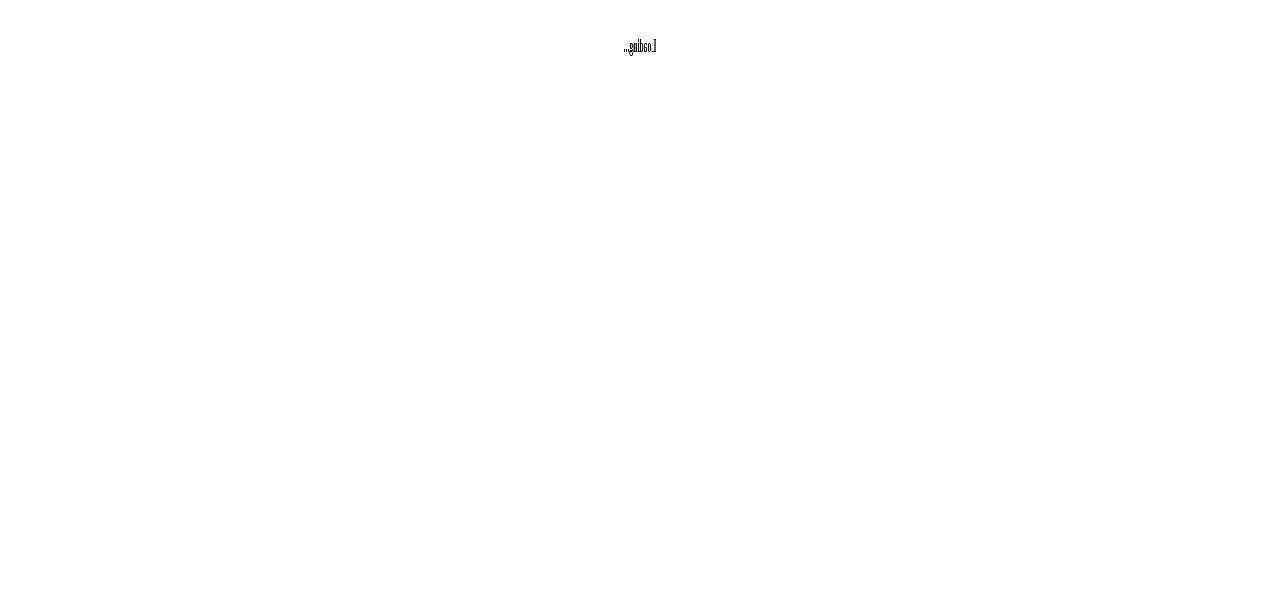
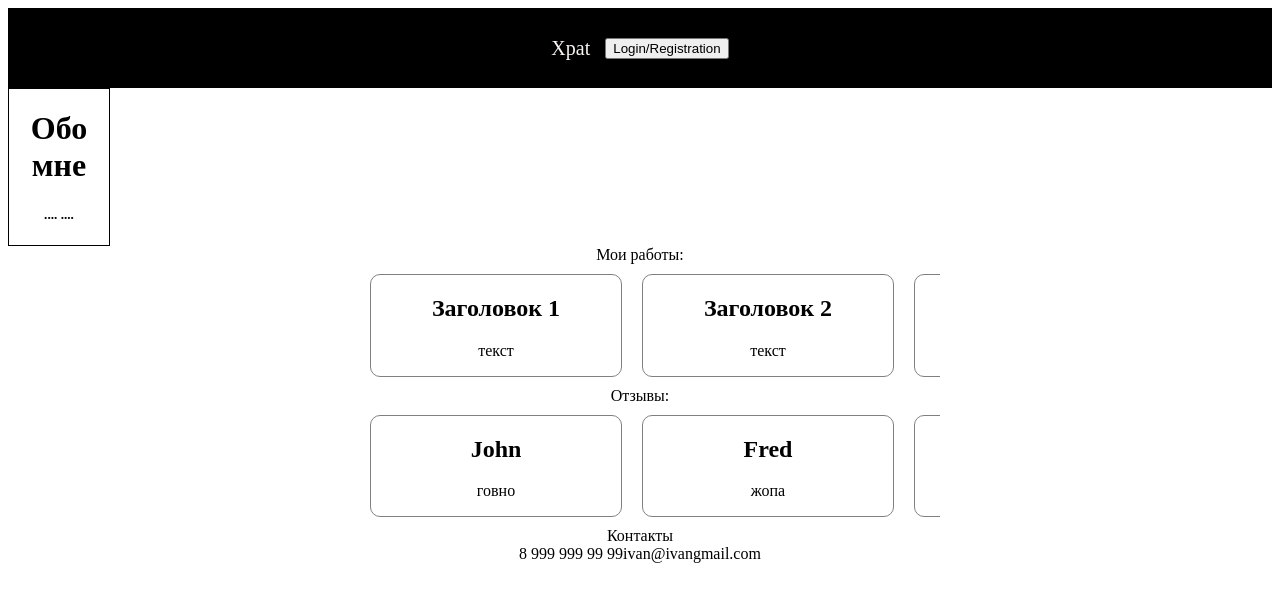
Before and after one commit to aribadri/ex-pats, a React (Create React App) app in the folder client/: page /profi/1 in a window 1280 px wide. Before the commit this address had no page. Shown: the top 602 px of the page. Built offline with nearby package versions, Linux system fonts and the light colour scheme.

Commit message:
scroll bar

```diff
--- a/client/src/App.jsx
+++ b/client/src/App.jsx
@@ -5,15 +5,15 @@ import { Route, Routes } from 'react-router-dom';
 // import { ComboBox } from '@skbkontur/react-ui';
 import Layout from './components/Layout';
 import HomePage from './pages/HomePage';
-import SpecialistPage from './pages/SpecialistPage';
+import SpecialistPage from './pages/SpesialistPage';
 import UserPage from './pages/UserPage';
 import MyModal from './components/MyModal';
-import Loader from './UI/loader/Loader';
-// import LogiForm from './components/LoginForm';
+// import Loader from './UI/loader/Loader';
+import LoginForm from './components/LoginForm';
 // import RegForm from './components/RegForm';
 import Tabs from './UI/tabs/Tabs';
 import RegForm from './components/RegForm';
-import InputList from './UI/combobox/InputList';
+// import InputList from './UI/combobox/InputList';
 // import InputList from './UI/combobox/InputList';
 // import MyButton from './UI/button/MyButton';
 
@@ -42,9 +42,8 @@ function App() {
     { value: 6, label: 'Собутыльник' },
   ];
   const items = [
-    { title: 'Ищу услугу', content: <RegForm /> },
-    { title: 'Предлагаю услугу', content: <RegForm /> },
-    { title: 'Войти', content: <InputList /> },
+    { title: 'Зарегистрироваться', content: <RegForm /> },
+    { title: 'Войти', content: <LoginForm /> },
   ];
 
   const variations = ['Выберете ваш регион', 'Выберете услугу'];
@@ -67,16 +66,13 @@ function App() {
               />
 )}
           />
-          <Route path="/spesialist/:id" element={<SpecialistPage />} />
+          <Route path="/profi/:id" element={<SpecialistPage />} />
           <Route path="/user/:id" element={<UserPage />} />
         </Route>
       </Routes>
       <MyModal visible={modal} setModal={setModal}>
         <Tabs items={items} />
       </MyModal>
-      <div style={{ display: 'flex', alignItems: 'bottom', justifyContent: 'center' }}>
-        <Loader />
-      </div>
 
     </div>
   );
--- /dev/null
+++ b/client/src/components/About.jsx
@@ -0,0 +1,15 @@
+import React from 'react';
+
+function About() {
+  return (
+    <div>
+      <h1>Обо мне</h1>
+      <h5>
+        ....
+        ....
+      </h5>
+    </div>
+  );
+}
+
+export default About;
--- /dev/null
+++ b/client/src/components/Contacts.jsx
@@ -0,0 +1,12 @@
+import React from 'react';
+
+function Contacts() {
+  return (
+    <div style={{ display: 'flex', justifyContent: 'center', alignItems: 'center' }}>
+      <div className="telefon">8 999 999 99 99</div>
+      <div className="e-mail">ivan@ivangmail.com</div>
+    </div>
+  );
+}
+
+export default Contacts;
--- /dev/null
+++ b/client/src/components/Scrolllabel.css
@@ -0,0 +1,35 @@
+.portfolio{
+  max-width: 600px;
+  margin: auto;
+
+}
+.items{
+  display: flex;
+  flex-direction: row;
+  padding:10px;
+  cursor: pointer;
+  overflow-x: scroll;
+}
+.items::-webkit-scrollbar{
+  width: 0;
+  background: transparent;
+  -ms-overflow-style: none;
+  scrollbar-width: none;
+}
+.items div>div{
+  margin-left: 20px;
+}
+.item{
+  border-radius:10px;
+  border: 1px solid gray;
+  min-width: 250px;
+  width: 250px;
+  margin-left: 20px;
+}
+.feedBack{
+  border-radius:10px;
+  border: 1px solid gray;
+  min-width: 250px;
+  width: 250px;
+  margin-left: 20px;
+}
--- /dev/null
+++ b/client/src/components/Scrolllabel.jsx
@@ -0,0 +1,65 @@
+/* eslint-disable consistent-return */
+import React, { useEffect, useState, useRef } from 'react';
+
+function Scrolllable({ children, _class }) {
+  const ref = useRef();
+  const [move, setMove] = useState({ isScrolling: false, clientX: 0, scrollX: 0 });
+  useEffect(() => {
+    const el = ref.current;
+    if (el) {
+      const onWheel = (e) => {
+        e.preventDefault();
+        el.scrollTo({ left: el.scrollLeft + e.deltaY * 4, behavior: 'smooth' });
+      };
+      el.addEventListener('wheel', onWheel);
+      return () => el.addEventListener('wheel', onWheel);
+    }
+  }, []);
+  const onMouseMove = (e) => {
+    if (ref && ref.current && !ref.current.contains(e.target)) {
+      return;
+    }
+    e.preventDefault();
+    const { clientX, scrollX, isScrolling } = move;
+    if (isScrolling) {
+      ref.current.scrollLeft = scrollX + e.clientX - clientX;
+      setMove({ ...move, scrollX: scrollX + e.clientX - clientX, clientX: e.clientX });
+    }
+  };
+  const onMouseDown = (e) => {
+    if (ref && ref.current && !ref.current.contains(e.target)) {
+      return;
+    }
+    e.preventDefault();
+    setMove({ ...move, isScrolling: true, clientX: e.clientX });
+  };
+  const onMouseUp = (e) => {
+    if (ref && ref.current && !ref.current.contains(e.target)) {
+      return;
+    }
+    e.preventDefault();
+    setMove({ ...move, isScrolling: false });
+  };
+  useEffect(() => {
+    document.addEventListener('mousedown', onMouseDown);
+    document.addEventListener('mouseup', onMouseUp);
+    document.addEventListener('mousemove', onMouseMove);
+    return () => {
+      document.removeEventListener('mousedown', onMouseDown);
+      document.removeEventListener('mouseup', onMouseUp);
+      document.removeEventListener('mousemove', onMouseMove);
+    };
+  });
+  return (
+    <div
+      ref={ref}
+      className={_class}
+      onMouseDown={onMouseDown}
+      onMouseUp={onMouseUp}
+      onMouseMove={onMouseMove}
+    >
+      {React.Children.map(children, (child) => React.Children.only(child))}
+    </div>
+  );
+}
+export default Scrolllable;
--- /dev/null
+++ b/client/src/components/dialog/Dialog.css
@@ -0,0 +1,36 @@
+.dialog{
+  position: fixed;
+    width: 100%;
+    height: 100%;
+    left: 0;
+    top: 0;
+    z-index: 999;
+    background: rgba(66, 66, 66, 0.8);
+
+    display: flex;
+    align-items: center;
+    justify-content: center;
+  }
+
+  .overlay-conteiner{
+    max-height: 100%;
+    width: 100%;
+    display: flex;
+    justify-content: center;
+    align-items: center;
+    overflow: auto;
+    padding: 20px;
+  }
+
+  .dialog-overlay{
+    padding: 24px;
+    margin: 0 auto;
+
+    background: #ffffff;
+    border-radius: 2px;
+    cursor: default;
+    position: relative;
+
+    max-width: 560px;
+    min-width: 288px;
+  }
--- /dev/null
+++ b/client/src/components/dialog/Dialog.jsx
@@ -0,0 +1,47 @@
+import React, { useEffect, useRef } from 'react';
+import './Dialog.css';
+import useClickOutside from '../../hook/ClickOutsideHook';
+
+// eslint-disable-next-line
+const DialogOverlay = ({ children, onClick, id }) => {
+  return (
+    <div className="dialog" onClick={onClick}>
+      <div className="overlay-conteiner" id={id}>{children}</div>
+    </div>
+  );
+};
+export default function Dialog({
+  notClosable, id, children, onChange, value,
+}) {
+  const dialogOverlayRef = useRef(null);
+  const close = () => onChange(false);
+
+  const documentKeypressHandler = (e) => {
+    if (e.keyCode === 27 && !notClosable) {
+      close();
+    }
+  };
+  useClickOutside({
+    ref: dialogOverlayRef,
+    callback: () => {
+      onChange(false);
+    },
+  });
+  useEffect(() => {
+    document.addEventListener('keydown', documentKeypressHandler);
+    return () => document.removeEventListener('keydown', documentKeypressHandler);
+  }, []);
+
+  return (
+    <div>
+      {value && (
+        <DialogOverlay id={id} onClick={close}>
+          <div ref={dialogOverlayRef} className="dialog-overlay" onClick={(e) => e.stopPropagation()}>
+            {/* {!props.notClosable ? <Close onClick={close} /> : null} */}
+            {children}
+          </div>
+        </DialogOverlay>
+      )}
+    </div>
+  );
+}
--- /dev/null
+++ b/client/src/hook/ClickOutsideHook.jsx
@@ -0,0 +1,22 @@
+import { useEffect } from 'react';
+
+export default function useClickOutside({ ref, callback }) {
+  useEffect(() => {
+    const handleClickOutside = (event) => {
+      const el = ref.current;
+      const path = event.path || (event.composedPath && event.composedPath());
+      // eslint-disable-next-line
+      for (const pathEl of path) {
+        if (pathEl === el) return;
+      }
+      callback();
+    };
+
+    // Bind the event listener
+    document.addEventListener('mousedown', handleClickOutside);
+    return () => {
+      // Unbind the event listener on clean up
+      document.removeEventListener('mousedown', handleClickOutside);
+    };
+  }, [ref]);
+}
--- a/client/src/pages/HomePage.jsx
+++ b/client/src/pages/HomePage.jsx
@@ -1,6 +1,7 @@
 /* eslint-disable max-len */
 import MyButton from '../UI/button/MyButton';
 import InputList from '../UI/combobox/InputList';
+import Loader from '../UI/loader/Loader';
 // import MyInput from '../UI/input/MyInput';
 
 function HomePage({
@@ -16,7 +17,11 @@ function HomePage({
       <InputList arr={arr1} variations={variations[1]} selected={profiSelected} setSelected={setProfiSelected} />
       <InputList arr={arr2} variations={variations[0]} selected={regionSelected} setSelected={setRegionSelected} />
       <MyButton>Find</MyButton>
+      <span style={{ display: 'flex', alignItems: 'center', justifyContent: 'center' }}>
+        <Loader />
+      </span>
     </div>
+
   );
 }
 
--- a/client/src/pages/SpecialistPage.jsx
+++ /dev/null
@@ -1,9 +0,0 @@
-function SpecialistPage() {
-  return (
-    <div>
-      SpecialistPage
-    </div>
-  );
-}
-
-export default SpecialistPage;
--- /dev/null
+++ b/client/src/pages/SpesialistPage.jsx
@@ -0,0 +1,143 @@
+import '../components/Scrolllabel.css';
+import { useState } from 'react';
+import Scrollable from '../components/Scrolllabel';
+import About from '../components/About';
+import Dialog from '../components/dialog/Dialog';
+import Contacts from '../components/Contacts';
+// eslint-disable-next-line
+const Card = ({ el }) => {
+  const [visible, setVisible] = useState(false);
+  return (
+    <div className="item" onClick={() => setVisible(true)}>
+      <Dialog onChange={setVisible} id={el.id} value={visible}>
+        <h2>{el.title}</h2>
+        <p>{el.text}</p>
+      </Dialog>
+      <h2>{el.title}</h2>
+      <p>{el.text}</p>
+    </div>
+  );
+};
+
+function SpecialistPage() {
+  const items = [
+    {
+      title: 'Заголовок 1',
+      text: 'текст',
+      id: 1,
+    },
+    {
+      title: 'Заголовок 2',
+      text: 'текст',
+      id: 2,
+    },
+    {
+      title: 'Заголовок 3',
+      text: 'текст',
+      id: 3,
+    },
+    {
+      title: 'Заголовок 4',
+      text: 'текст',
+      id: 4,
+    },
+    {
+      title: 'Заголовок 5',
+      text: 'текст',
+      id: 5,
+    },
+    {
+      title: 'Заголовок 6',
+      text: 'текст',
+      id: 6,
+    },
+    {
+      title: 'Заголовок 7',
+      text: 'текст',
+      id: 7,
+    },
+    {
+      title: 'Заголовок 8',
+      text: 'текст',
+      id: 8,
+    },
+  ];
+  const feedBack = [
+    {
+      name_feed: 'John',
+      text: 'говно',
+      id: 1,
+    },
+    {
+      name_feed: 'Fred',
+      text: 'жопа',
+      id: 2,
+    },
+    {
+      name_feed: 'Will',
+      text: 'срань',
+      id: 3,
+    },
+    {
+      name_feed: 'David',
+      text: 'ублюдок',
+      id: 4,
+    },
+    {
+      name_feed: 'Mixal',
+      text: 'дебил',
+      id: 5,
+    },
+    {
+      name_feed: 'Alex',
+      text: 'идиот',
+      id: 6,
+    },
+    {
+      name_feed: 'Jamshut',
+      text: 'неместный',
+      id: 7,
+    },
+    {
+      name_feed: 'Igor',
+      text: 'игор',
+      id: 8,
+    },
+  ];
+  return (
+    <div className="container-spec">
+      <div style={{ border: '1px solid black', width: '100px' }}>
+        <About />
+      </div>
+
+      <div className="portfolio">
+        Мои работы:
+        <Scrollable _class="items">
+          {
+            items.map((el) => (
+              <Card key={el.id} el={el} />
+            ))
+          }
+        </Scrollable>
+      </div>
+      <div className="portfolio">
+        Отзывы:
+        <Scrollable _class="items">
+          {
+            feedBack.map((el) => (
+              <div key={el.id} className="feedBack">
+                <h2>{el.name_feed}</h2>
+                <p>{el.text}</p>
+              </div>
+            ))
+          }
+        </Scrollable>
+        Контакты
+        <Contacts />
+      </div>
+
+    </div>
+  );
+}
+
+export default SpecialistPage;
```
